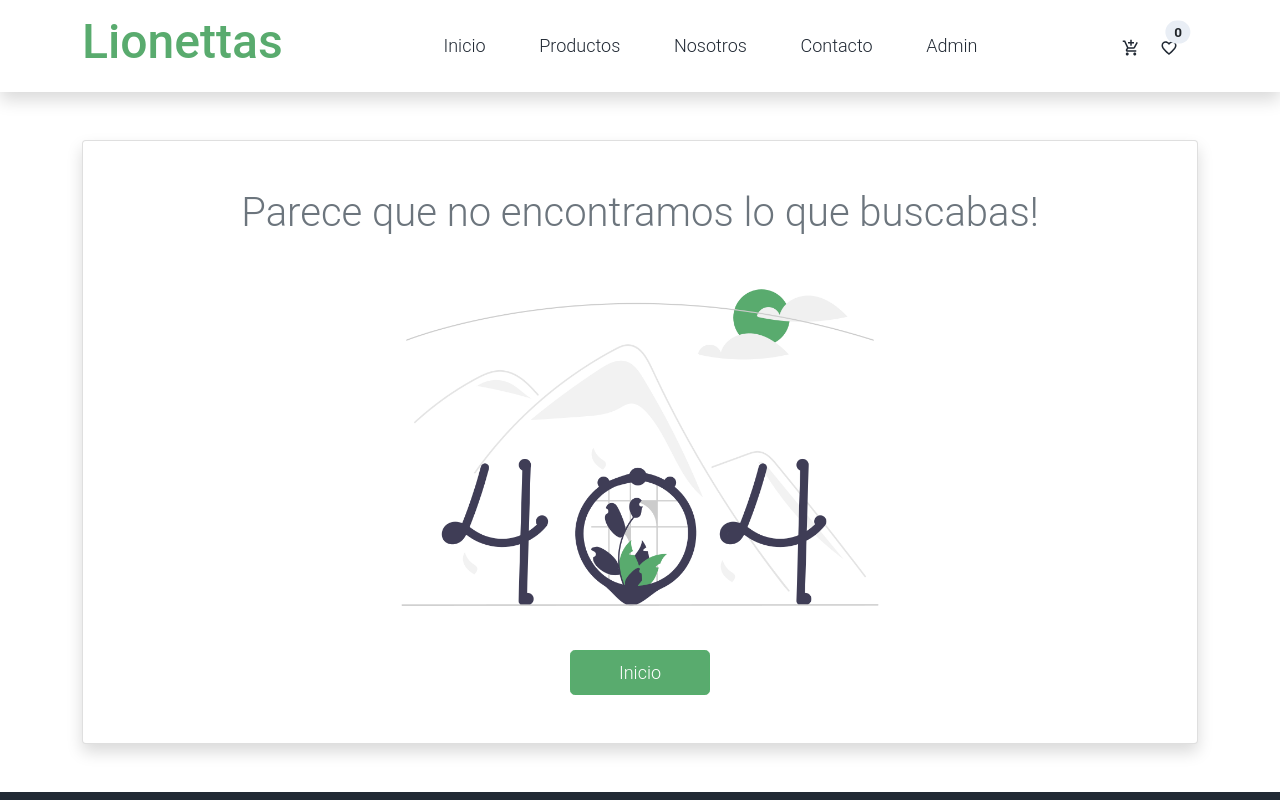
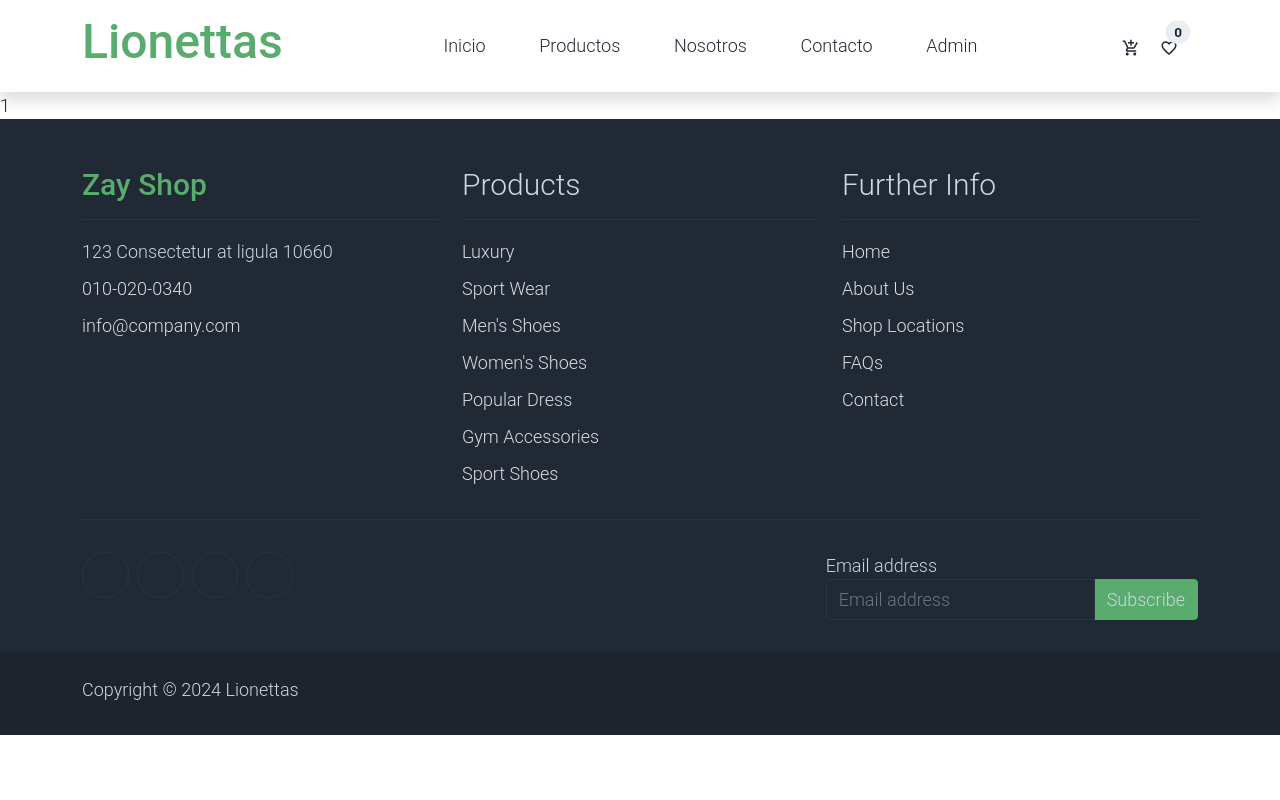
Before and after one commit to Allam9573/piedra-y-oro, a React (Vite) app: page /admin/productos/eliminar/1 in a window 1280 px wide. Shown: the top 800 px of the page. Built offline with nearby package versions, Linux system fonts and the light colour scheme.

Commit message:
init eliminar producto component

```diff
--- a/src/App.jsx
+++ b/src/App.jsx
@@ -18,6 +18,7 @@ import { Cart } from "./components/cart/Cart"
 import { useEffect, useState } from "react"
 import { useFavorites } from "./hooks/useFavorites"
 import { Favorites } from "./components/Favorites"
+import { ProductoEliminar } from "./components/productos/ProductoEliminar"
 
 const App = () => {
 
@@ -69,6 +70,7 @@ const App = () => {
         <Route path="/admin/categorias/restaurar/:id" element={<RestaurarCategoria />} />
         <Route path="/productos" element={<ProductosPage cart={cart} addToCart={addToCart} addFavorite={addFavorite} />} />
         <Route path="/productos/:id" element={<ProductoView addToCart={addToCart} />} />
+        <Route path="/admin/productos/eliminar/:id" element={<ProductoEliminar />} />
         <Route path="/nosotros" element={<AboutPage />} />
         <Route path="/my-cart" element={<Cart cart={cart} eliminarItemCarrito={eliminarItemCarrito} />} />
         <Route path="/my-favorites" element={<Favorites favorites={favorites} deleteItem={deleteItem} addToCart={addToCart} />} />
--- /dev/null
+++ b/src/components/productos/ProductoEliminar.jsx
@@ -0,0 +1,9 @@
+import React from 'react'
+import { useParams } from 'react-router-dom'
+
+export const ProductoEliminar = () => {
+    const { id } = useParams()
+    return (
+        <div>{id}</div>
+    )
+}
--- a/src/components/productos/ProductoItem.jsx
+++ b/src/components/productos/ProductoItem.jsx
@@ -13,10 +13,10 @@ export const ProductoItem = () => {
                         <td>{precio}</td>
                         <td>{stock}</td>
                         <td>{descripcion}</td>
-                        <td>{subcategoria_nombre ? subcategoria_nombre : 'categoria no disponible'}</td>
+                        <td>{subcategoria_nombre ? subcategoria_nombre : 'Subcategoria no disponible'}</td>
                         <td>
                             <Link className='btn btn-success me-2'>Editar</Link>
-                            <Link className='btn btn-danger'>Eliminar</Link>
+                            <Link to={`/admin/productos/eliminar/${id}`} className='btn btn-danger'>Eliminar</Link>
                         </td>
                     </tr>
                 ))
```
